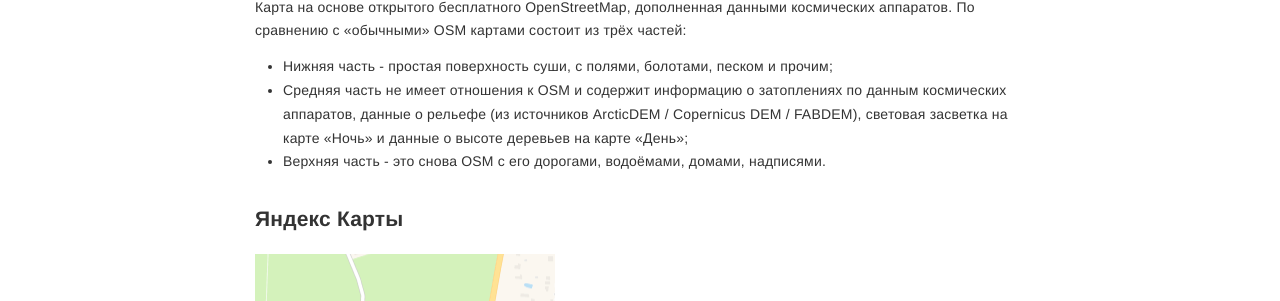
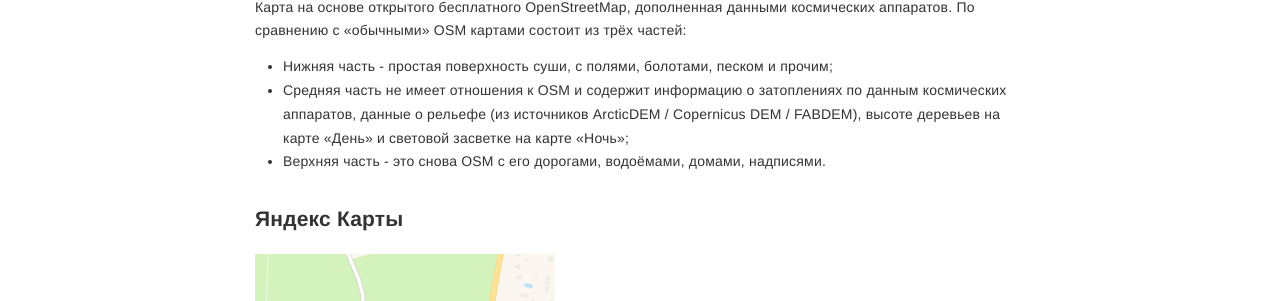
Before and after one commit to extremum-search-and-rescue/help.gis, a Jekyll site: the page built from _posts/2023-06-12-ui-maps-and-layers.md, in a window 1280 px wide. Shown: the part 2942-3243 px from the top of the page. Built offline with Jekyll 4.4.1, drawn with Linux system fonts in a browser that asks for light colours.

Commit message:
Update 2023-06-12-ui-maps-and-layers.md

```diff
--- a/_posts/2023-06-12-ui-maps-and-layers.md
+++ b/_posts/2023-06-12-ui-maps-and-layers.md
@@ -71,7 +71,7 @@ redirect_from:
 
 Карта на основе открытого бесплатного OpenStreetMap, дополненная данными космических аппаратов. По сравнению с «обычными» OSM картами состоит из трёх частей:
 - Нижняя часть - простая поверхность суши, с полями, болотами, песком и прочим;
-- Средняя часть не имеет отношения к OSM и содержит информацию о затоплениях по данным космических аппаратов, данные о рельефе (из источников ArcticDEM / Copernicus DEM / FABDEM), световая засветка на карте «Ночь» и данные о высоте деревьев на карте «День»;
+- Средняя часть не имеет отношения к OSM и содержит информацию о затоплениях по данным космических аппаратов, данные о рельефе (из источников ArcticDEM / Copernicus DEM / FABDEM), высоте деревьев на карте «День» и световой засветке на карте «Ночь»;
 - Верхняя часть - это снова OSM с его дорогами, водоёмами, домами, надписями.
 
 ### Яндекс Карты
```
